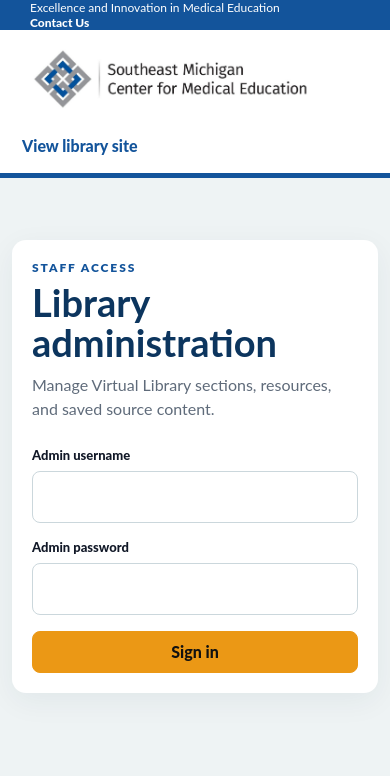
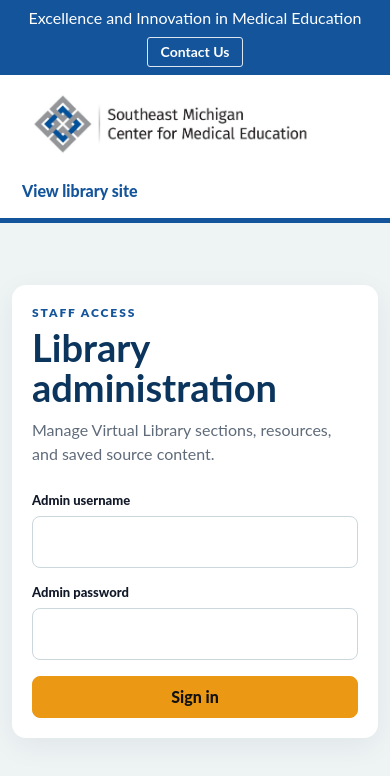
Before and after one commit to adminSEMCME/semcme-virtual-library, a website: page admin.html in a window 390 px wide. Drawn offline with Linux system fonts and the light colour scheme; no server answers.

Commit message:
Clean up virtual library admin header and unavailable resources

```diff
--- a/admin.css
+++ b/admin.css
@@ -72,26 +72,40 @@ textarea {
 }
 
 .utility-bar {
-  height: 31px;
+  display: flex;
+  align-items: center;
+  justify-content: flex-end;
+  gap: 24px;
+  min-height: 42px;
+  padding: 6px max(30px, calc((100vw - 1280px) / 2));
   color: #fff;
   background: var(--blue);
-  font-size: 12px;
 }
 
-.utility-bar > div {
-  display: flex;
-  align-items: center;
-  justify-content: space-between;
-  height: 100%;
-  max-width: 1280px;
-  margin: auto;
-  padding: 0 30px;
+.utility-bar p {
+  margin: 0;
+  font-size: 16px;
+  font-weight: 400;
+  line-height: 1.2;
 }
 
 .utility-bar a {
+  display: inline-flex;
+  align-items: center;
+  justify-content: center;
+  min-height: 30px;
+  padding: 7px 13px;
+  border: 1px solid rgba(255, 255, 255, 0.86);
+  border-radius: 3px;
   color: #fff;
-  font-weight: 800;
+  font-size: 14px;
+  font-weight: 700;
+  line-height: 1;
   text-decoration: none;
+}
+
+.utility-bar a:hover {
+  background: rgba(255, 255, 255, 0.12);
 }
 
 .site-header {
@@ -736,10 +750,14 @@ button.is-loading::after {
 
 @media (max-width: 820px) {
   .utility-bar {
-    height: auto;
+    justify-content: center;
+    flex-wrap: wrap;
+    gap: 10px;
+    min-height: 0;
+    padding: 8px 18px;
+    text-align: center;
   }
 
-  .utility-bar > div,
   .site-header,
   .dashboard-header,
   .field-grid,
--- a/admin.html
+++ b/admin.html
@@ -8,10 +8,8 @@
   </head>
   <body>
     <div class="utility-bar">
-      <div>
-        <span>Excellence and Innovation in Medical Education</span>
-        <a href="https://semcme.org/contact-us/">Contact Us</a>
-      </div>
+      <p>Excellence and Innovation in Medical Education</p>
+      <a href="https://semcme.org/contact-us/">Contact Us</a>
     </div>
     <header class="site-header">
       <a class="brand" href="/">
```
Also changed, not shown: data/original-library.js (+0 -24 lines), server/library.js (+10 -1 lines).
